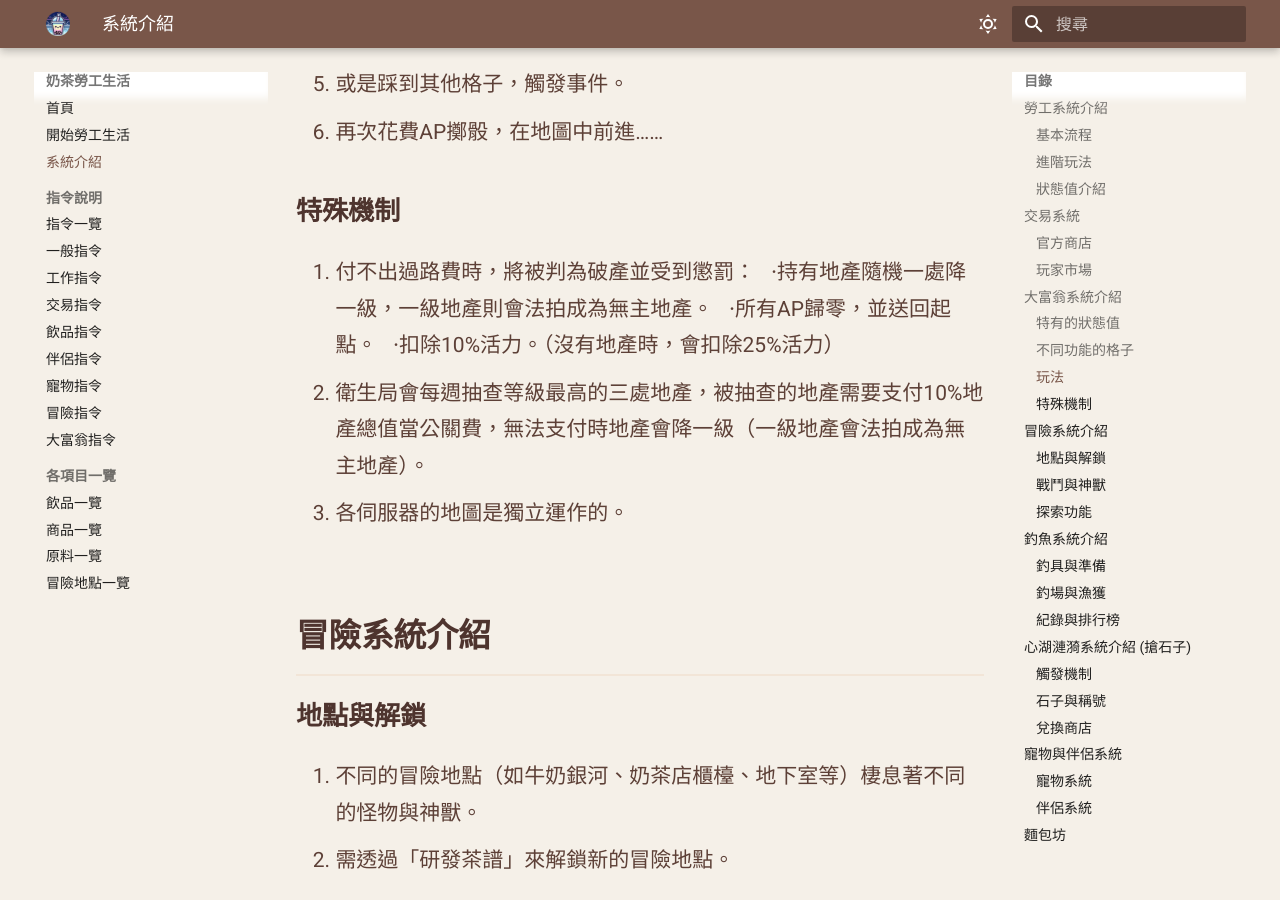
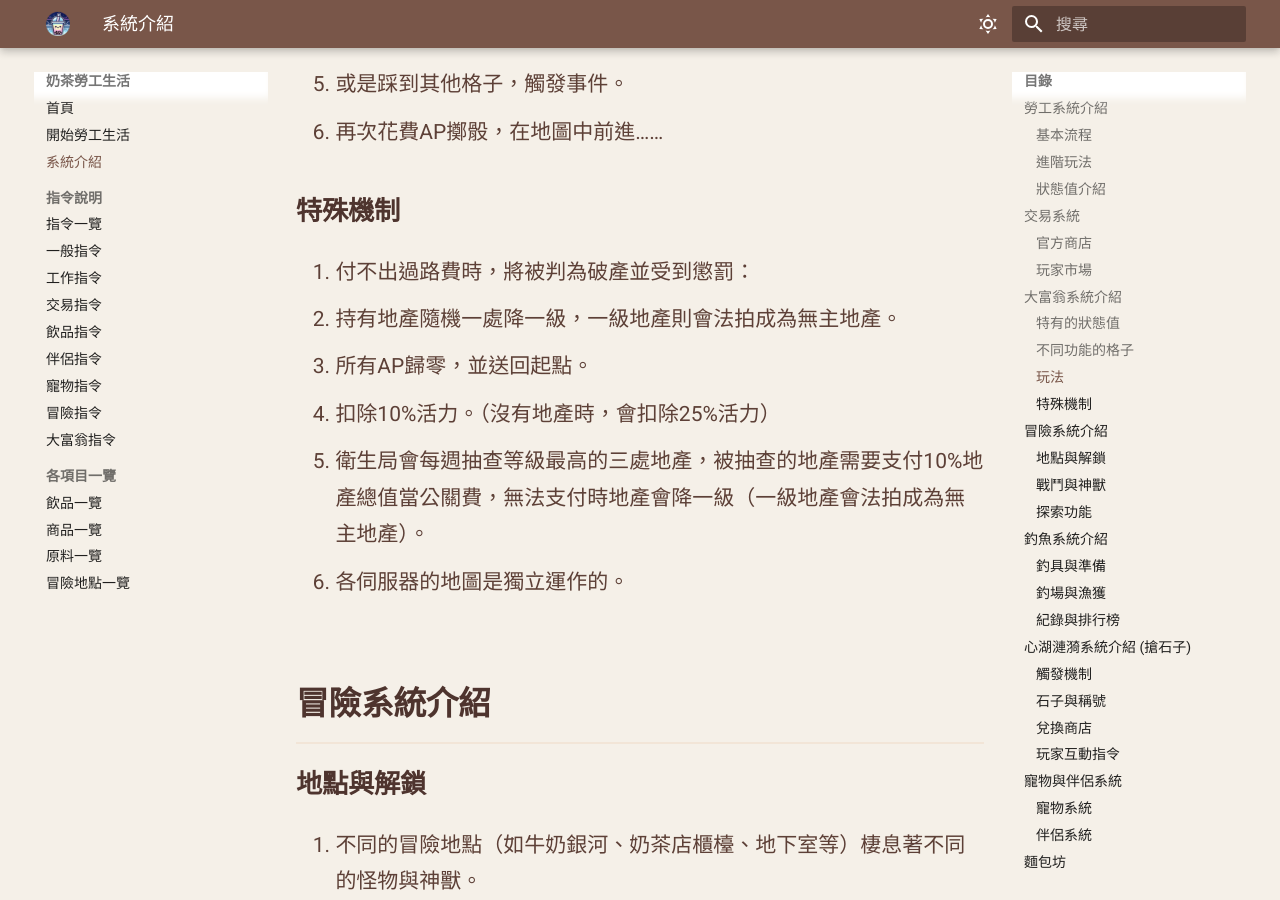
Before and after one commit to Chocochocococo/milktea-workerlife-wiki, an MkDocs documentation site: the page built from docs/systeminfo.md, in a window 1280 px wide and 900 px high, scrolled down 3038 px. Built offline with MkDocs 1.6.1 and Material for MkDocs 9.7.7, drawn with Linux system fonts in a browser that asks for light colours; some of the changed text lies outside the part shown.

Commit message:
Update systeminfo.md

```diff
--- a/docs/systeminfo.md
+++ b/docs/systeminfo.md
@@ -58,9 +58,9 @@
 
 ### 特殊機制
 1. 付不出過路費時，將被判為破產並受到懲罰：
-  ‧持有地產隨機一處降一級，一級地產則會法拍成為無主地產。
-  ‧所有AP歸零，並送回起點。
-  ‧扣除10%活力。（沒有地產時，會扣除25%活力）
+  - 持有地產隨機一處降一級，一級地產則會法拍成為無主地產。
+  - 所有AP歸零，並送回起點。
+  - 扣除10%活力。（沒有地產時，會扣除25%活力）
 2. 衛生局會每週抽查等級最高的三處地產，被抽查的地產需要支付10%地產總值當公關費，無法支付時地產會降一級（一級地產會法拍成為無主地產）。
 3. 各伺服器的地圖是獨立運作的。
 
@@ -103,12 +103,16 @@
 4. 管理員指令：管理員可隨時手動召喚石子雨。
 
 ### 石子與稱號
-1. 石子種類：分為普通、稀有、傳說石子，以及倒楣的「空回覆」與「違規內容」。
+1. 石子種類：分為小石子、方糖、心湖結晶，以及倒楣的「空回覆」與「違規內容」。
 2. 稱號系統：根據玩家撿到的石子種類與數量，給予趣味稱號。
 
 ### 兌換商店
 1. 基礎兌換：將石子直接兌換為奶茶幣。
 2. 獎勵兌換：伺服器管理員可設定身分組或自訂獎勵（如繪圖、周邊），供玩家消耗石子兌換。
+
+### 玩家互動指令
+1. 召喚隕石：使用石子召喚五顆隕石，並從中選擇一顆拆解，可獲得方糖與心湖結晶的機率比心湖波動高。
+2. 呼喚石子雨：使用石子呼喚指定數量的石子雨，所有人都能隨意撿起石子雨，獲得方糖與心湖結晶的機率會比召喚隕石高。
 
 ## 寵物與伴侶系統
 
```
